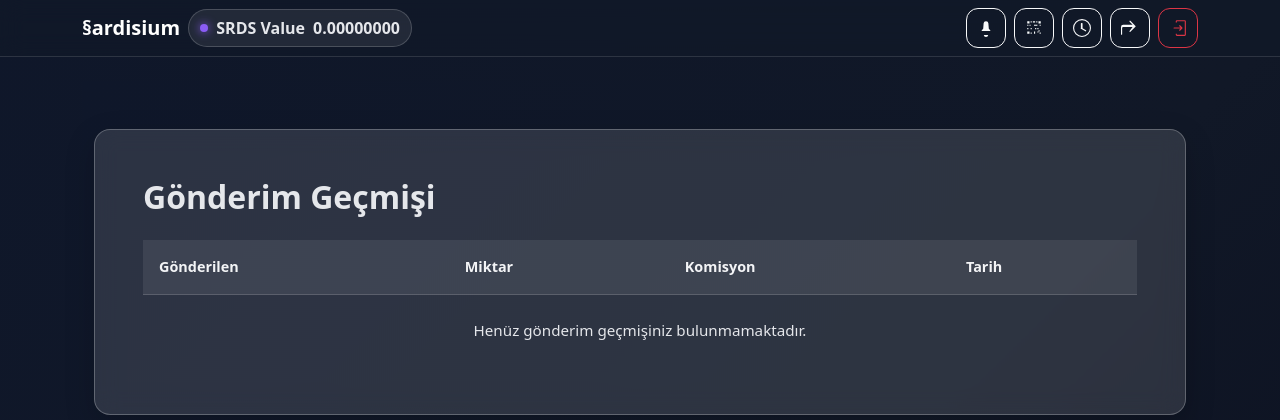
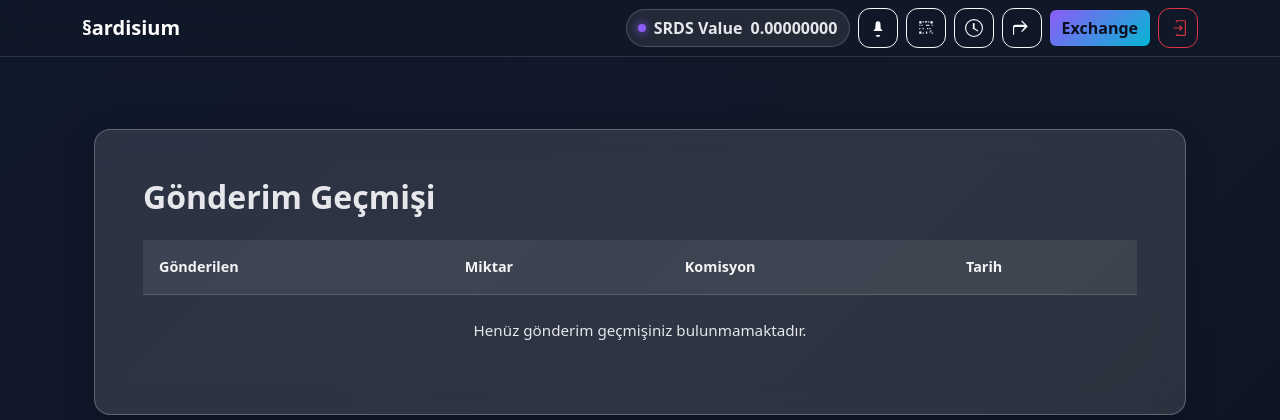
Before and after one commit to ardagencer1206/wallet, a Flask app: page /history in a window 1280 px wide. Shown: the top 420 px of the page. Run offline with Flask 3, Linux system fonts and the light colour scheme; the visitor is signed in with stand-in values (Sample User, id 1); data comes from the database, SQL or seed files in the repository; data that the repository does not hold is empty.

Commit message:
Update base.html

```diff
--- a/templates/base.html
+++ b/templates/base.html
@@ -12,24 +12,24 @@
       .btn-icon{width:40px;height:40px;border-radius:12px;display:grid;place-items:center;padding:0}
       .alert{border-radius:.75rem}
       .btn-gradient{background:linear-gradient(135deg,#8b5cf6,#06b6d4);border:0;color:#0b1020;font-weight:600}
-      .metric-chip{display:flex;align-items:center;gap:.5rem;padding:.35rem .7rem;border-radius:999px;background:rgba(255,255,255,.08);border:1px solid rgba(255,255,255,.18);color:#e5e7eb;font-weight:600}
+      /* SRDS Value chip */
+      .metric-chip{
+        display:flex;align-items:center;gap:.5rem;
+        padding:.35rem .7rem;border-radius:999px;
+        background:rgba(255,255,255,.08);border:1px solid rgba(255,255,255,.18);
+        color:#e5e7eb;font-weight:600
+      }
       .metric-dot{width:8px;height:8px;border-radius:50%;background:#8b5cf6;box-shadow:0 0 10px #8b5cf6}
       .metric-num{font-variant-numeric:tabular-nums}
-      /* mobile spacing */
-      .nav-icon-wrap{gap:.5rem}
-      @media (max-width: 991.98px){
-        .navbar .container{gap:.5rem}
-        .metric-chip{font-size:.9rem}
-      }
     </style>
   </head>
   <body>
     <nav class="navbar navbar-expand-lg">
       <div class="container">
-        <a class="navbar-brand me-2" href="{{ url_for('home') }}">§ardisium</a>
+        <a class="navbar-brand" href="{{ url_for('home') }}">§ardisium</a>
 
-        <!-- SRDS value always visible, stacks on mobile -->
-        <div class="d-flex align-items-center ms-auto me-2 order-lg-2">
+        <!-- SRDS value pill -->
+        <div class="ms-auto me-2 d-none d-md-block">
           <div class="metric-chip" title="SRDS Value = Kasa TRY / Dolaşımdaki SRDS">
             <span class="metric-dot"></span>
             <span>SRDS&nbsp;Value</span>
@@ -39,12 +39,7 @@
           </div>
         </div>
 
-        <button class="navbar-toggler order-lg-3" type="button" data-bs-toggle="collapse" data-bs-target="#navMenu" aria-controls="navMenu" aria-expanded="false" aria-label="Menüyü Aç">
-          <span class="navbar-toggler-icon"></span>
-        </button>
-
-        <div class="collapse navbar-collapse order-lg-4" id="navMenu">
-          <div class="ms-lg-auto d-flex align-items-center nav-icon-wrap flex-wrap">
+        <div class="d-flex align-items-center gap-2">
           {% if current_user.is_authenticated %}
             <a class="btn btn-outline-light btn-icon" href="{{ url_for('notifications') }}" title="Bildirimler">
               <svg xmlns="http://www.w3.org/2000/svg" width="18" height="18" fill="currentColor" viewBox="0 0 16 16">
@@ -67,16 +62,26 @@
                 <path d="M0 7a2 2 0 0 1 2-2h8.293L7.646 2.354a.5.5 0 1 1 .708-.708l4.5 4.5a.5.5 0 0 1 0 .708l-4.5 4.5a.5.5 0 1 1-.708-.708L10.293 7H2A1 1 0 0 0 1 8v5.5a.5.5 0 0 1-1 0Z"/>
               </svg>
             </a>
+            <!-- Exchange butonu -->
+            <a class="btn btn-gradient" href="{{ url_for('exchange') }}">Exchange</a>
             <a class="btn btn-outline-danger btn-icon" href="{{ url_for('logout') }}" title="Çıkış">
               <svg xmlns="http://www.w3.org/2000/svg" width="18" height="18" fill="currentColor" viewBox="0 0 16 16">
                 <path d="M6 2a1 1 0 0 1 1-1h7a1 1 0 0 1 1 1v12a1 1 0 0 1-1 1H7a1 1 0 0 1-1-1v-1h1v1h7V2H7v1H6V2Zm-1.5 5.5a.5.5 0 0 0 0 1h5.793l-1.147 1.146a.5.5 0 0 0 .708.708l2-2a.498.498 0 0 0 .106-.168.498.498 0 0 0 0-.382.498.498 0 0 0-.106-.168l-2-2a.5.5 0 1 0-.708.708L10.293 7.5H4.5Z"/>
               </svg>
             </a>
           {% else %}
+            <div class="me-2 d-none d-md-block">
+              <div class="metric-chip" title="SRDS Value = Kasa TRY / Dolaşımdaki SRDS">
+                <span class="metric-dot"></span>
+                <span>SRDS&nbsp;Value</span>
+                <span class="metric-num">
+                  {{ ('%.8f' % (srds_value or 0)) if srds_value is not none else '0.00000000' }}
+                </span>
+              </div>
+            </div>
             <a class="btn btn-outline-light me-2" href="{{ url_for('login') }}">Giriş</a>
             <a class="btn btn-gradient" href="{{ url_for('register') }}">Kayıt</a>
           {% endif %}
-          </div>
         </div>
       </div>
     </nav>
```
Lines whose indentation alone changed are shown as unchanged.
